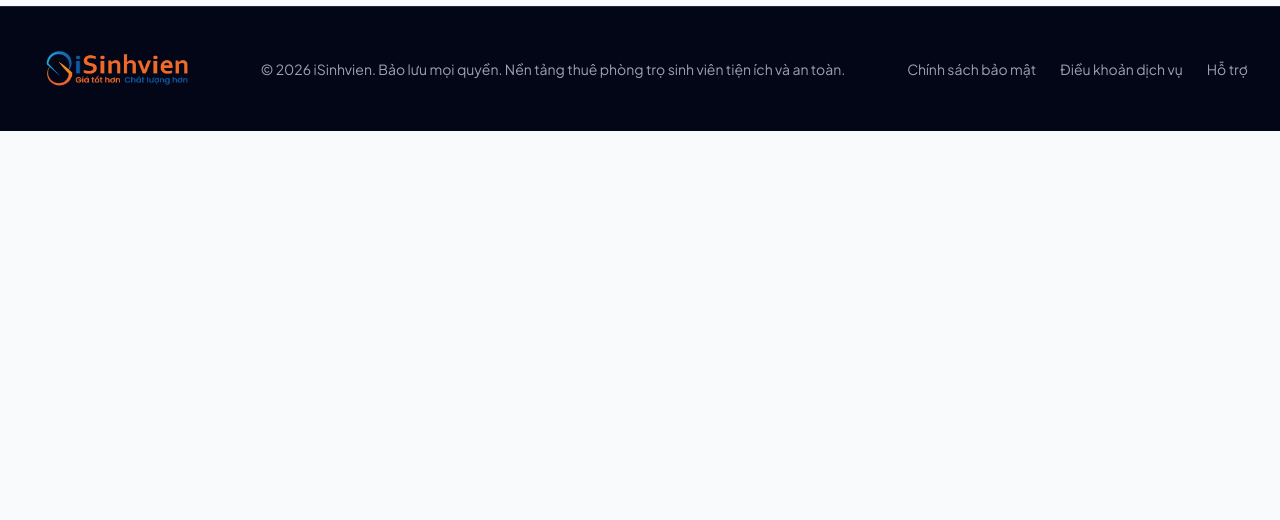
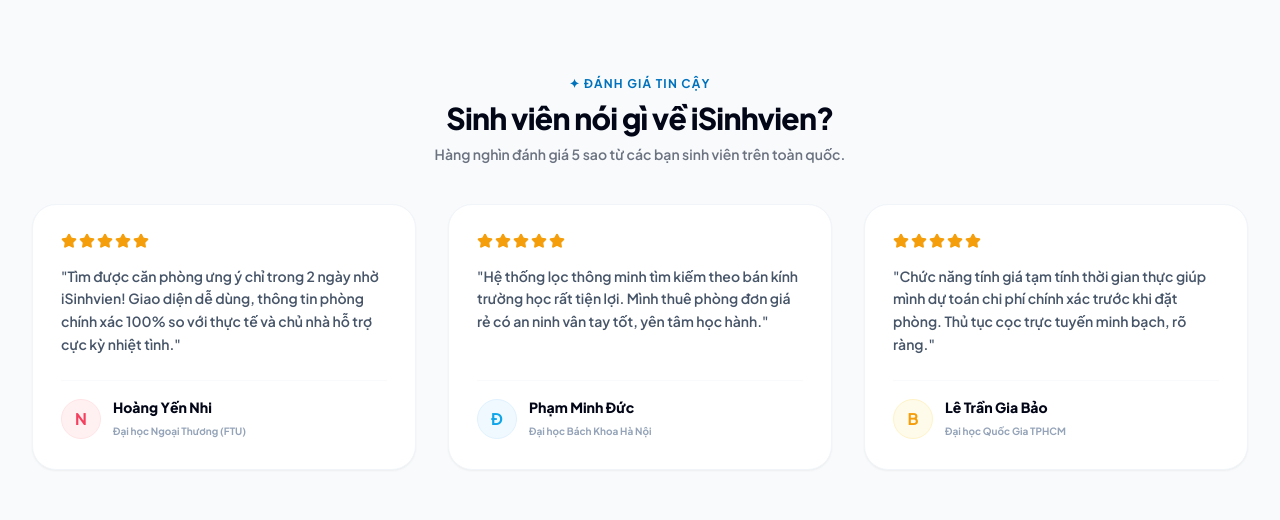
Before and after one commit to phucsangg/thue-phong, a React (Vite) app in the folder frontend/: page / in a window 1280 px wide. Shown: the part 1607-2127 px from the top of the page. Before the commit the page ends 1738 px from the top, so only its background shows below. Built offline with nearby package versions, Linux system fonts and the light colour scheme; no server answers.

Commit message:
feat: implement nested tenant reviews on rooms and featured testimonials on Home page

```diff
--- a/frontend/src/components/RoomCard.tsx
+++ b/frontend/src/components/RoomCard.tsx
@@ -4,7 +4,16 @@
   MapPin,
   Maximize,
   Users,
+  Star,
 } from 'lucide-react';
+
+export interface ReviewData {
+  tenantName: string;
+  avatar?: string;
+  rating: number;
+  comment: string;
+  createdAt?: string;
+}
 
 export interface RoomData {
   _id: string;
@@ -47,6 +56,8 @@
   amenities: string[];
   images: string[];
   isFeatured: boolean;
+  reviews?: ReviewData[];
+  rating?: number;
 }
 
 interface RoomCardProps {
@@ -237,10 +248,10 @@
 
       {/* Nội dung */}
       <div className="flex min-w-0 flex-grow flex-col p-6">
-        {/* Loại phòng */}
+        {/* Loại phòng & Rating */}
+        <div className="mb-3 flex items-center justify-between">
           <div
             className="
-            mb-3
               flex
               items-center
               gap-2
@@ -252,10 +263,16 @@
             "
           >
             <Building className="h-4 w-4 flex-shrink-0" />
-
             <span className="truncate">
               {HUMAN_ROOM_TYPES[room.roomType]}
             </span>
+          </div>
+          {room.rating !== undefined && (
+            <div className="flex items-center gap-1 text-xs font-bold text-amber-500 bg-amber-50 px-2 py-0.5 rounded-md border border-amber-200">
+              <Star className="h-3 w-3 fill-current" />
+              <span>{room.rating.toFixed(1)}</span>
+            </div>
+          )}
         </div>
 
         {/* Tên phòng */}
--- a/frontend/src/pages/Home.tsx
+++ b/frontend/src/pages/Home.tsx
@@ -5,7 +5,7 @@
 import { RoomCard } from '../components/RoomCard';
 import type { RoomData } from '../components/RoomCard';
 import { CardSkeleton } from '../components/Skeleton';
-import { Search, MapPin, Sparkles, Shield, Heart, ChevronLeft, ChevronRight } from 'lucide-react';
+import { Search, MapPin, Sparkles, Shield, Heart, ChevronLeft, ChevronRight, Star } from 'lucide-react';
 
 const SLIDES = [
   {
@@ -282,6 +282,86 @@
           </div>
         )}
       </section>
+
+      {/* Testimonials Section */}
+      <section className="max-w-7xl mx-auto px-4 sm:px-6 lg:px-8 py-16 space-y-10">
+        <div className="text-center mb-10">
+          <span className="inline-block text-xs font-bold uppercase tracking-widest text-[#0072bc] mb-2">✦ Đánh giá tin cậy</span>
+          <h2 className="text-3xl font-black text-brand-navy-950 tracking-tight">Sinh viên nói gì về iSinhvien?</h2>
+          <p className="text-gray-500 font-semibold text-sm mt-2">Hàng nghìn đánh giá 5 sao từ các bạn sinh viên trên toàn quốc.</p>
+        </div>
+
+        <div className="grid grid-cols-1 md:grid-cols-3 gap-8">
+          {/* Testimonial 1 */}
+          <div className="bg-white p-7 rounded-3xl border border-slate-100 shadow-sm hover:border-[#0072bc]/25 hover:shadow-xl hover:shadow-[#0072bc]/5 hover:-translate-y-1.5 transition-all duration-300 flex flex-col justify-between gap-6">
+            <div className="space-y-4">
+              <div className="flex gap-0.5">
+                {Array.from({ length: 5 }).map((_, i) => (
+                  <Star key={i} className="w-4 h-4 fill-current text-amber-500" />
+                ))}
+              </div>
+              <p className="text-sm text-slate-600 leading-relaxed font-semibold font-inter">
+                "Tìm được căn phòng ưng ý chỉ trong 2 ngày nhờ iSinhvien! Giao diện dễ dùng, thông tin phòng chính xác 100% so với thực tế và chủ nhà hỗ trợ cực kỳ nhiệt tình."
+              </p>
+            </div>
+            <div className="flex items-center gap-3 border-t border-slate-50 pt-4">
+              <div className="w-10 h-10 rounded-full bg-rose-50 text-rose-500 flex items-center justify-center font-bold border border-rose-100">
+                N
+              </div>
+              <div>
+                <h4 className="font-extrabold text-sm text-brand-navy-950">Hoàng Yến Nhi</h4>
+                <span className="text-[10px] font-bold text-slate-400">Đại học Ngoại Thương (FTU)</span>
+              </div>
+            </div>
+          </div>
+
+          {/* Testimonial 2 */}
+          <div className="bg-white p-7 rounded-3xl border border-slate-100 shadow-sm hover:border-[#f15a24]/25 hover:shadow-xl hover:shadow-[#f15a24]/5 hover:-translate-y-1.5 transition-all duration-300 flex flex-col justify-between gap-6">
+            <div className="space-y-4">
+              <div className="flex gap-0.5">
+                {Array.from({ length: 5 }).map((_, i) => (
+                  <Star key={i} className="w-4 h-4 fill-current text-amber-500" />
+                ))}
+              </div>
+              <p className="text-sm text-slate-600 leading-relaxed font-semibold font-inter">
+                "Hệ thống lọc thông minh tìm kiếm theo bán kính trường học rất tiện lợi. Mình thuê phòng đơn giá rẻ có an ninh vân tay tốt, yên tâm học hành."
+              </p>
+            </div>
+            <div className="flex items-center gap-3 border-t border-slate-50 pt-4">
+              <div className="w-10 h-10 rounded-full bg-sky-50 text-sky-500 flex items-center justify-center font-bold border border-sky-100">
+                Đ
+              </div>
+              <div>
+                <h4 className="font-extrabold text-sm text-brand-navy-950">Phạm Minh Đức</h4>
+                <span className="text-[10px] font-bold text-slate-400">Đại học Bách Khoa Hà Nội</span>
+              </div>
+            </div>
+          </div>
+
+          {/* Testimonial 3 */}
+          <div className="bg-white p-7 rounded-3xl border border-slate-100 shadow-sm hover:border-emerald-500/25 hover:shadow-xl hover:shadow-emerald-500/5 hover:-translate-y-1.5 transition-all duration-300 flex flex-col justify-between gap-6">
+            <div className="space-y-4">
+              <div className="flex gap-0.5">
+                {Array.from({ length: 5 }).map((_, i) => (
+                  <Star key={i} className="w-4 h-4 fill-current text-amber-500" />
+                ))}
+              </div>
+              <p className="text-sm text-slate-600 leading-relaxed font-semibold font-inter">
+                "Chức năng tính giá tạm tính thời gian thực giúp mình dự toán chi phí chính xác trước khi đặt phòng. Thủ tục cọc trực tuyến minh bạch, rõ ràng."
+              </p>
+            </div>
+            <div className="flex items-center gap-3 border-t border-slate-50 pt-4">
+              <div className="w-10 h-10 rounded-full bg-amber-50 text-amber-500 flex items-center justify-center font-bold border border-amber-100">
+                B
+              </div>
+              <div>
+                <h4 className="font-extrabold text-sm text-brand-navy-950">Lê Trần Gia Bảo</h4>
+                <span className="text-[10px] font-bold text-slate-400">Đại học Quốc Gia TPHCM</span>
+              </div>
+            </div>
+          </div>
+        </div>
+      </section>
     </div>
   );
 };
--- a/frontend/src/pages/RoomDetails.tsx
+++ b/frontend/src/pages/RoomDetails.tsx
@@ -14,7 +14,8 @@
   CheckCircle,
   Mail,
   Phone,
-  ChevronRight
+  ChevronRight,
+  Star
 } from 'lucide-react';
 
 const HUMAN_ROOM_TYPES: Record<string, string> = {
@@ -175,13 +176,19 @@
       <div className="grid grid-cols-1 lg:grid-cols-3 gap-10 items-start">
         <div className="lg:col-span-2 space-y-8">
           <div className="space-y-4">
-            <div className="flex gap-2">
+            <div className="flex flex-wrap gap-2 items-center">
               <span className={`px-3 py-1 rounded-full text-xs font-bold border ${statusColors[room.status]}`}>
                 {statusLabels[room.status] || room.status}
               </span>
               <span className="px-3 py-1 rounded-full text-xs font-bold bg-brand-teal-50 border border-brand-teal-150 text-brand-teal-700">
                 {HUMAN_ROOM_TYPES[room.roomType] || room.roomType}
               </span>
+              {room.rating !== undefined && (
+                <span className="flex items-center gap-1 text-xs font-bold bg-amber-50 border border-amber-250 text-amber-700 px-3 py-1 rounded-full">
+                  <Star className="w-3.5 h-3.5 fill-current text-amber-500" />
+                  {room.rating.toFixed(1)} / 5.0 ({room.reviews?.length || 0} đánh giá)
+                </span>
+              )}
             </div>
 
             <h1 className="text-3xl sm:text-4xl font-black text-brand-navy-950 tracking-tight leading-tight">
@@ -259,6 +266,63 @@
               </div>
             </div>
           )}
+
+          {/* Tenant Reviews Section */}
+          <div className="border-t border-gray-100 pt-8 space-y-6">
+            <div className="flex items-center justify-between">
+              <h3 className="text-lg font-bold text-brand-navy-950 flex items-center gap-2">
+                Đánh giá từ khách thuê
+                {room.rating !== undefined && (
+                  <span className="text-xs font-bold text-amber-600 bg-amber-50 px-2 py-0.5 rounded-md border border-amber-200">
+                    ★ {room.rating.toFixed(1)}
+                  </span>
+                )}
+              </h3>
+              <span className="text-sm font-bold text-slate-400">
+                {room.reviews?.length || 0} đánh giá
+              </span>
+            </div>
+
+            {room.reviews && room.reviews.length > 0 ? (
+              <div className="space-y-4">
+                {room.reviews.map((rev: any, idx: number) => (
+                  <div key={idx} className="bg-slate-50 border border-slate-100 p-5 rounded-2xl space-y-3 shadow-sm">
+                    <div className="flex items-center justify-between">
+                      <div className="flex items-center gap-3">
+                        <div className="w-9 h-9 rounded-full bg-[#0072bc]/10 text-[#0072bc] flex items-center justify-center font-bold text-sm border border-[#0072bc]/20">
+                          {rev.tenantName.charAt(0)}
+                        </div>
+                        <div>
+                          <h4 className="font-bold text-sm text-brand-navy-950">{rev.tenantName}</h4>
+                          <span className="text-[10px] font-bold text-slate-400">Khách thuê thực tế</span>
+                        </div>
+                      </div>
+                      <div className="flex items-center gap-0.5">
+                        {Array.from({ length: 5 }).map((_, i) => (
+                          <Star
+                            key={i}
+                            className={`w-3.5 h-3.5 ${
+                              i < rev.rating ? 'fill-current text-amber-500' : 'text-slate-200'
+                            }`}
+                          />
+                        ))}
+                      </div>
+                    </div>
+                    <p className="text-sm text-slate-600 font-medium font-inter leading-relaxed">
+                      "{rev.comment}"
+                    </p>
+                    <div className="text-[10px] font-bold text-slate-400 text-right">
+                      {rev.createdAt ? new Date(rev.createdAt).toLocaleDateString('vi-VN') : 'Gần đây'}
+                    </div>
+                  </div>
+                ))}
+              </div>
+            ) : (
+              <div className="text-center py-8 bg-slate-50 border border-dashed border-slate-200 rounded-2xl text-slate-400 font-semibold text-sm">
+                Chưa có đánh giá nào cho phòng này.
+              </div>
+            )}
+          </div>
         </div>
 
         <div className="space-y-6">
```
Also changed, not shown: 2 other files (tests, documents, lock files or other folders). Lines whose indentation alone changed are shown as unchanged.
